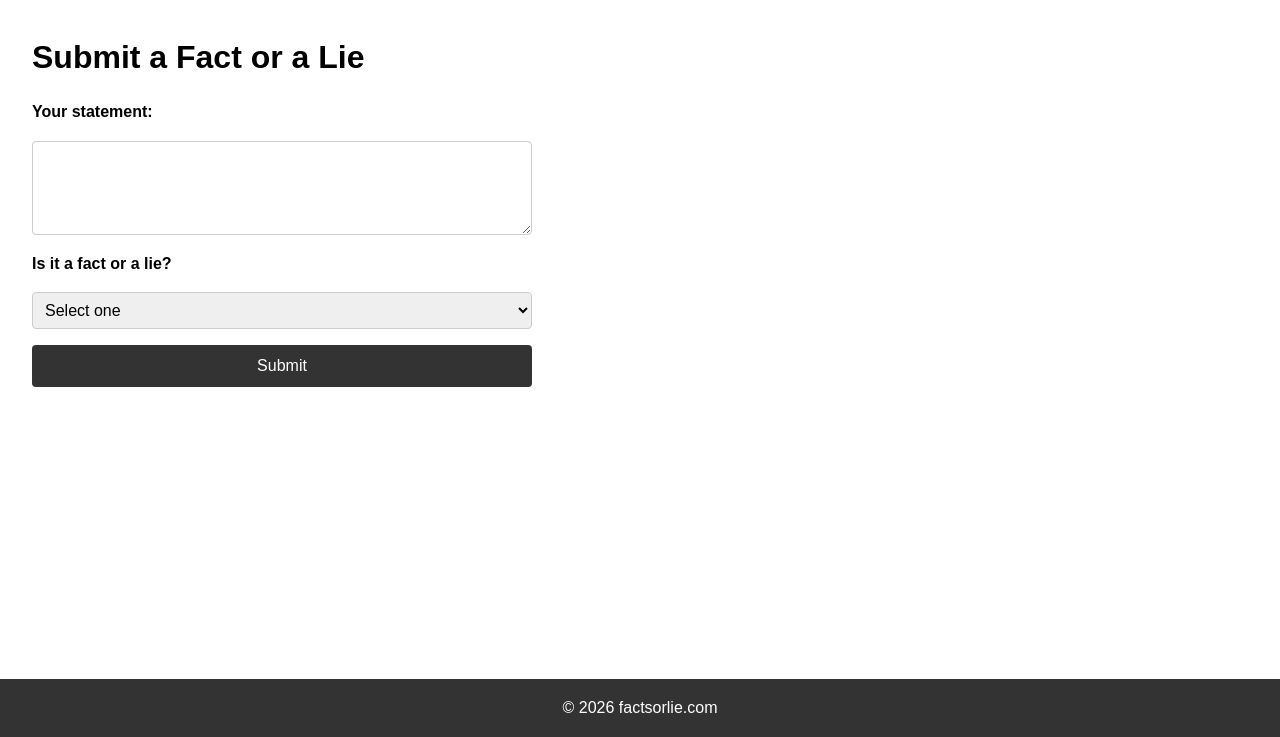
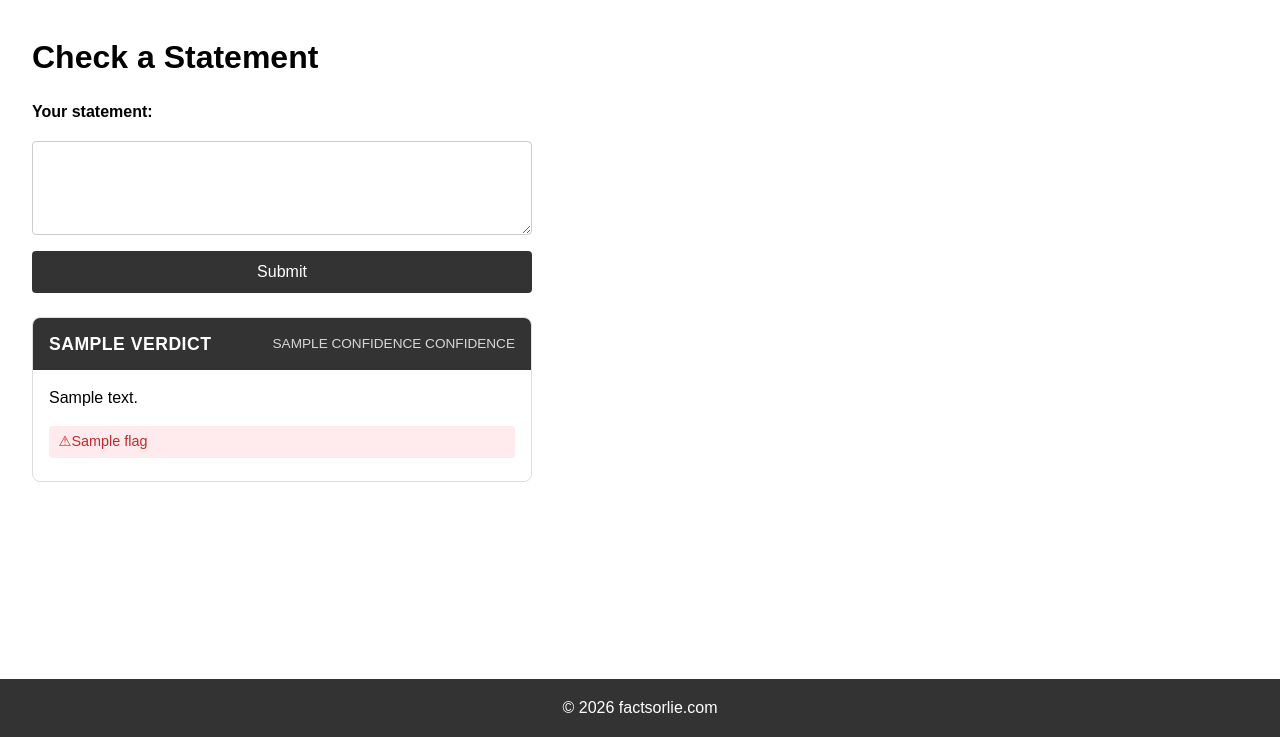
Before and after one commit to cpsource/factsorlie, a Flask app: template templates/submit.html in a window 1280 px wide. Shown: the part 63-800 px from the top of the page. Run offline with Flask 3, Linux system fonts and the light colour scheme; the template is opened without the code that fills it: most values are stand-ins (such as "Sample title", 1, 10 or a date in 2020); some libraries are stand-ins or nearby versions.

Commit message:
Add AI analysis to /submit endpoint
Remove fact/lie dropdown — user enters a statement and gets an AI verdict
using the same analyze_statement logic as /query. Results displayed with
styled verdict card. Adds test_submit.py with 4 tests.

Co-Authored-By: Claude Opus 4.6 <noreply@anthropic.com>

````diff
--- a/app.py
+++ b/app.py
@@ -22,16 +22,19 @@ def index():
 @app.route("/submit", methods=["GET", "POST"])
 def submit():
     message = None
+    analysis = None
     if request.method == "POST":
         statement = request.form.get("statement", "").strip()
-        category = request.form.get("category", "").strip()
-        if statement and category in ("fact", "lie"):
-            entry = json.dumps({"statement": statement, "category": category})
-            r.lpush("submissions", entry)
-            message = "Your submission has been recorded!"
+        if statement:
+            r.lpush("submissions", json.dumps({"statement": statement}))
+            result, error = analyze_statement(statement)
+            if error:
+                analysis = {"error": error}
+            else:
+                analysis = result
         else:
-            message = "Please fill in all fields."
-    return render_template("submit.html", message=message)
+            message = "Please enter a statement."
+    return render_template("submit.html", message=message, analysis=analysis)
 
 
 @app.route("/health")
@@ -60,18 +63,11 @@ Guidelines:
 Focus on the literal claim. Flag emotional manipulation language. Be concise."""
 
 
-@app.route("/query", methods=["POST"])
-def query():
-    data = request.get_json(silent=True)
-    if not data or not data.get("title"):
-        return jsonify({"error": "Missing required field: title"}), 400
-
-    title = data["title"]
-    video_meta = data.get("videoMeta")
-
+def analyze_statement(title, video_meta=None):
+    """Call Anthropic API to analyze a statement/title. Returns (result_dict, error_string)."""
     api_key = os.environ.get("ANTHROPIC_API_KEY")
     if not api_key:
-        return jsonify({"error": "Server API key not configured"}), 500
+        return None, "Server API key not configured"
 
     if video_meta:
         user_content = (
@@ -102,18 +98,31 @@ def query():
         )
         resp.raise_for_status()
     except http_requests.RequestException as e:
-        return jsonify({"error": f"Anthropic API error: {e}"}), 502
+        return None, f"Anthropic API error: {e}"
 
     api_data = resp.json()
     text = "".join(
         b["text"] for b in api_data.get("content", []) if b.get("type") == "text"
     )
 
-    # Strip markdown fences if present
     cleaned = text.replace("```json", "").replace("```", "").strip()
     try:
         result = json.loads(cleaned)
     except json.JSONDecodeError:
-        return jsonify({"error": "Failed to parse API response"}), 502
+        return None, "Failed to parse API response"
+
+    return result, None
+
+
+@app.route("/query", methods=["POST"])
+def query():
+    data = request.get_json(silent=True)
+    if not data or not data.get("title"):
+        return jsonify({"error": "Missing required field: title"}), 400
+
+    result, error = analyze_statement(data["title"], data.get("videoMeta"))
+    if error:
+        status = 500 if "not configured" in error else 502
+        return jsonify({"error": error}), status
 
     return jsonify(result)
--- a/static/style.css
+++ b/static/style.css
@@ -73,6 +73,76 @@ form button:hover {
     border-radius: 4px;
 }
 
+.analysis-result {
+    max-width: 500px;
+    margin-top: 1.5rem;
+    border-radius: 8px;
+    overflow: hidden;
+    border: 1px solid #ddd;
+}
+
+.verdict-bar {
+    display: flex;
+    justify-content: space-between;
+    align-items: center;
+    padding: 0.75rem 1rem;
+    background: #333;
+    color: #fff;
+}
+
+.verdict-label {
+    font-weight: bold;
+    font-size: 1.1rem;
+    text-transform: uppercase;
+    letter-spacing: 0.5px;
+}
+
+.confidence {
+    font-size: 0.85rem;
+    text-transform: uppercase;
+    opacity: 0.8;
+}
+
+.verdict-true .verdict-bar { background: #4caf50; }
+.verdict-false .verdict-bar { background: #f44336; }
+.verdict-misleading .verdict-bar { background: #ff9800; }
+.verdict-clickbait .verdict-bar { background: #ffc107; color: #333; }
+.verdict-opinion .verdict-bar { background: #2196f3; }
+.verdict-unverifiable .verdict-bar { background: #9e9e9e; }
+
+.summary {
+    padding: 1rem;
+    line-height: 1.5;
+}
+
+.red-flags {
+    padding: 0 1rem 1rem;
+    list-style: none;
+}
+
+.red-flags li {
+    padding: 0.3rem 0.6rem;
+    margin-bottom: 0.4rem;
+    background: #ffebee;
+    border-radius: 4px;
+    font-size: 0.9rem;
+    color: #c62828;
+}
+
+.red-flags li::before {
+    content: "\26A0 ";
+}
+
+.analysis-error {
+    max-width: 500px;
+    margin-top: 1.5rem;
+    padding: 0.75rem 1rem;
+    background: #ffebee;
+    border: 1px solid #ef9a9a;
+    border-radius: 4px;
+    color: #c62828;
+}
+
 footer {
     background: #333;
     color: #fff;
--- a/templates/submit.html
+++ b/templates/submit.html
@@ -3,7 +3,7 @@
 {% block title %}Submit{% endblock %}
 
 {% block content %}
-    <h1>Submit a Fact or a Lie</h1>
+    <h1>Check a Statement</h1>
 
     {% if message %}
         <p class="message">{{ message }}</p>
@@ -13,13 +13,29 @@
         <label for="statement">Your statement:</label>
         <textarea id="statement" name="statement" rows="4" required></textarea>
 
-        <label for="category">Is it a fact or a lie?</label>
-        <select id="category" name="category" required>
-            <option value="" disabled selected>Select one</option>
-            <option value="fact">Fact</option>
-            <option value="lie">Lie</option>
-        </select>
-
         <button type="submit">Submit</button>
     </form>
+
+    {% if analysis %}
+        {% if analysis.error %}
+            <div class="analysis-error">
+                <p>Analysis error: {{ analysis.error }}</p>
+            </div>
+        {% else %}
+            <div class="analysis-result verdict-{{ analysis.verdict|lower }}">
+                <div class="verdict-bar">
+                    <span class="verdict-label">{{ analysis.verdict }}</span>
+                    <span class="confidence">{{ analysis.confidence }} confidence</span>
+                </div>
+                <p class="summary">{{ analysis.summary }}</p>
+                {% if analysis.red_flags %}
+                    <ul class="red-flags">
+                        {% for flag in analysis.red_flags %}
+                            <li>{{ flag }}</li>
+                        {% endfor %}
+                    </ul>
+                {% endif %}
+            </div>
+        {% endif %}
+    {% endif %}
 {% endblock %}
````
Also changed, not shown: tools/qa/test_submit.py (added, +74 -0 lines).
